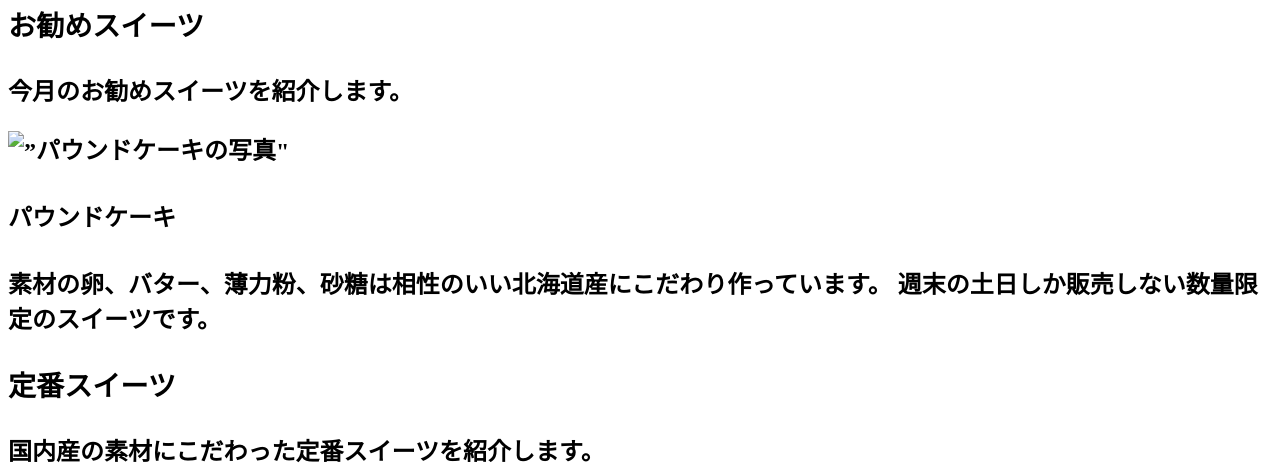
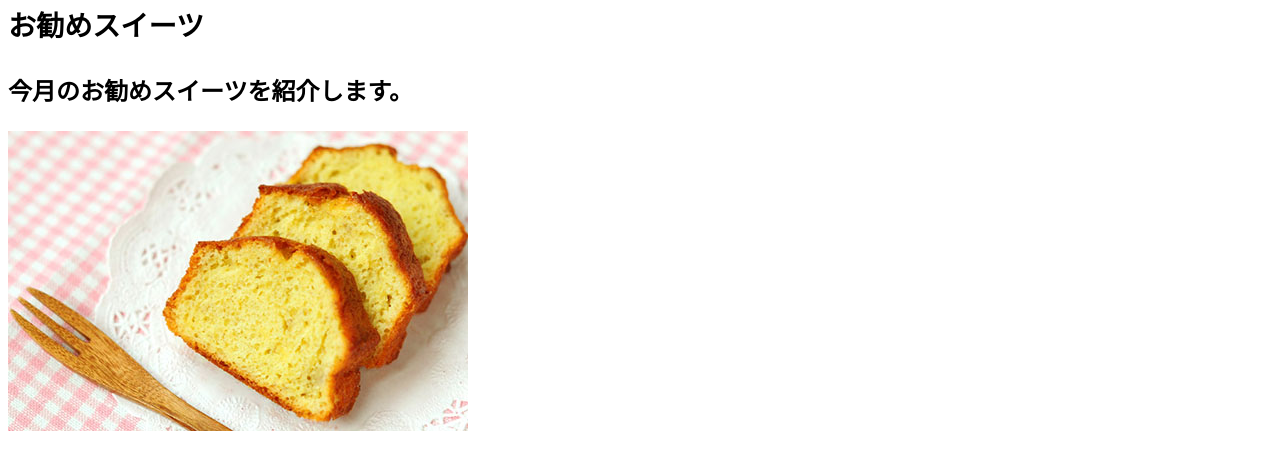
Before and after one commit to mystdremn/Chapter04, a plain HTML site: page index.html in a window 1280 px wide. Shown: the part 793-1267 px from the top of the page. Drawn offline with Linux system fonts and the light colour scheme.

Commit message:
Update index.html

```diff
--- a/index.html
+++ b/index.html
@@ -32,7 +32,7 @@
              <h3>お勧めスイーツ</h3>
              <p>今月のお勧めスイーツを紹介します。</p>
              <section>
-                 <img src=pound.jpg" alt=”パウンドケーキの写真">
+                 <img src="pound.jpg" alt=”パウンドケーキの写真">
                  <h4>パウンドケーキ</h4>
                  <p>素材の卵、バター、薄力粉、砂糖は相性のいい北海道産にこだわり作っています。
                     週末の土日しか販売しない数量限定のスイーツです。</p>
```
